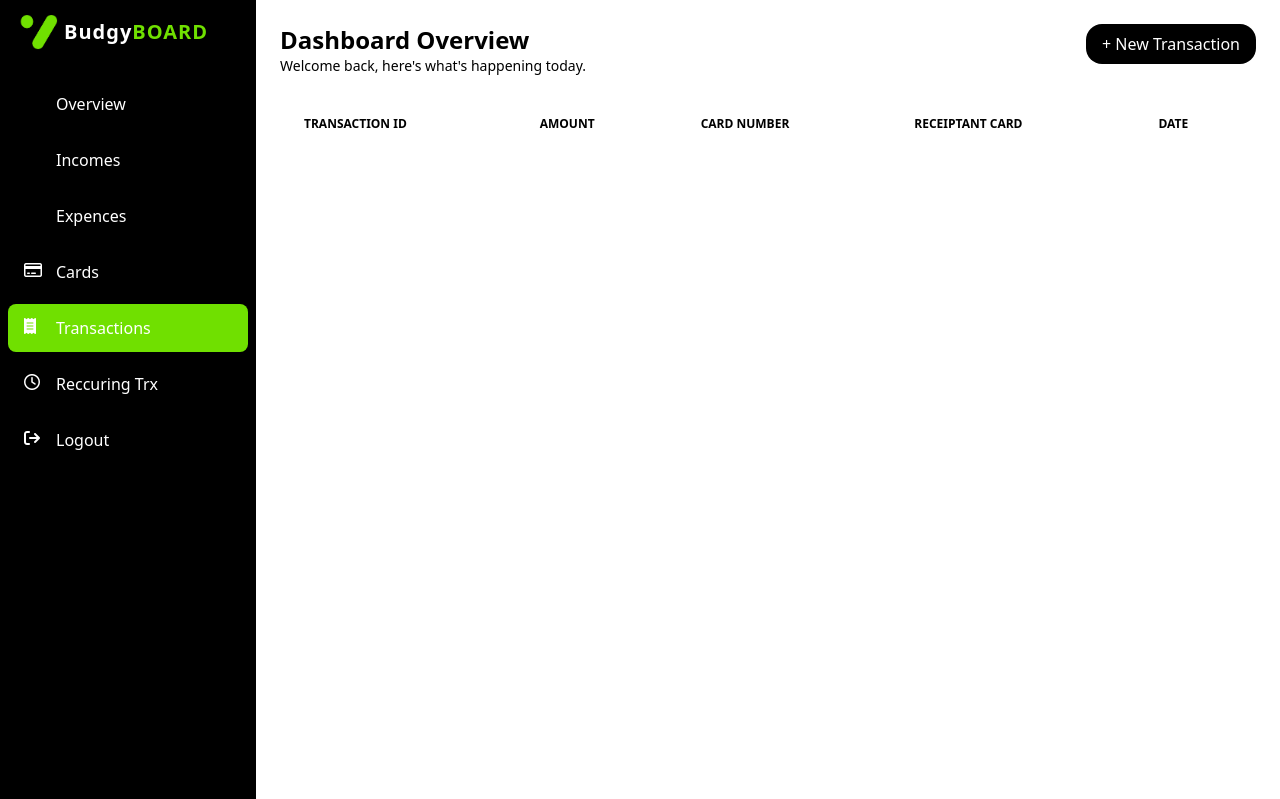
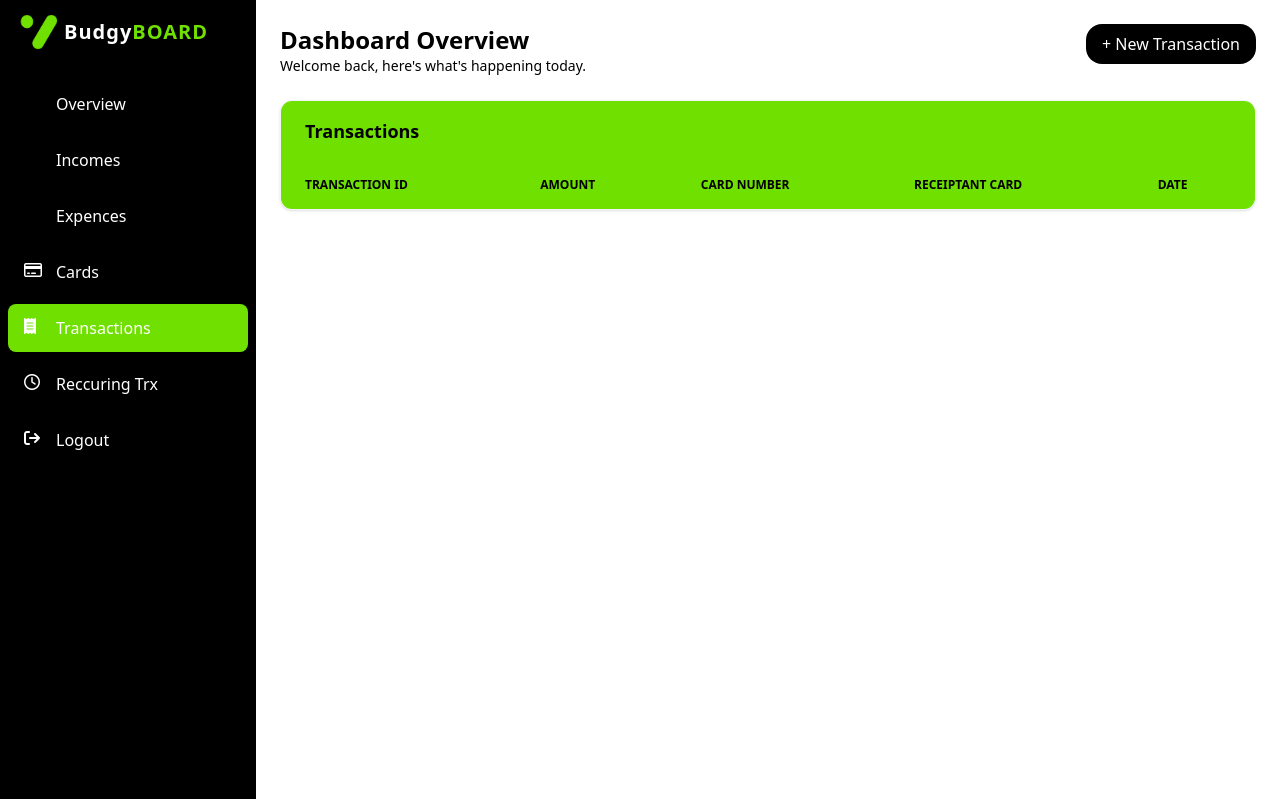
Before and after one commit to bahaztariq/Budgy-V2.0, a PHP site: page /pages/Transactions.php in a window 1280 px wide. Shown: the top 799 px of the page. Run offline with PHP 8.4, Linux system fonts and the light colour scheme; the visitor is signed in with stand-in values (Sample User, id 1); data that the repository does not hold is empty; some libraries are stand-ins or nearby versions.

Commit message:
style transaction and expense tables

```diff
--- a/pages/Transactions.php
+++ b/pages/Transactions.php
@@ -77,9 +77,13 @@ $result2 = mysqli_query($connect, $sql);
                     <button class="Add-Transaction-btn bg-black py-2 px-4 rounded-2xl text-white cursor-pointer">+ New Transaction</button>
                    </div>
                 </div>
-                <div>
+                <div class="bg-white rounded-xl shadow-sm border border-gray-100 overflow-hidden">
+                    <div class="px-6 py-4  flex justify-between items-center bg-[#70E000]">
+                        <h3 class="font-bold text-lg text-black-800">Transactions</h3>
+
+                    </div>
                     <table class="w-full text-left text-sm text-black-600">
-                            <thead class="bg-black-50 text-xs uppercase font-semibold text-black-500">
+                            <thead class="bg-black-50 text-xs uppercase font-semibold text-black-500 bg-[#70E000] ">
                                 <tr>
                                     <th class="px-6 py-4">Transaction ID</th>
                                     <th class="px-6 py-4">Amount</th>
@@ -91,7 +95,7 @@ $result2 = mysqli_query($connect, $sql);
                             <tbody class="divide-y divide-black-100">
                                 <?php
                                 while($row = mysqli_fetch_assoc($result2)){
-                                  echo "<tr class='hover:bg-black-50 transition'>
+                                  echo "<tr class='hover:bg-black-50 transition odd:bg-gray-300'>
                                    <td class='px-6 py-4 font-medium text-black-800'>#{$row['id']}</td>
                                    <td class='px-6 py-4'>
                                      <div class='flex items-center gap-3'>
```
Also changed, not shown: pages/expences.php (+5 -5 lines), pages/incomes.php (+3 -4 lines).
